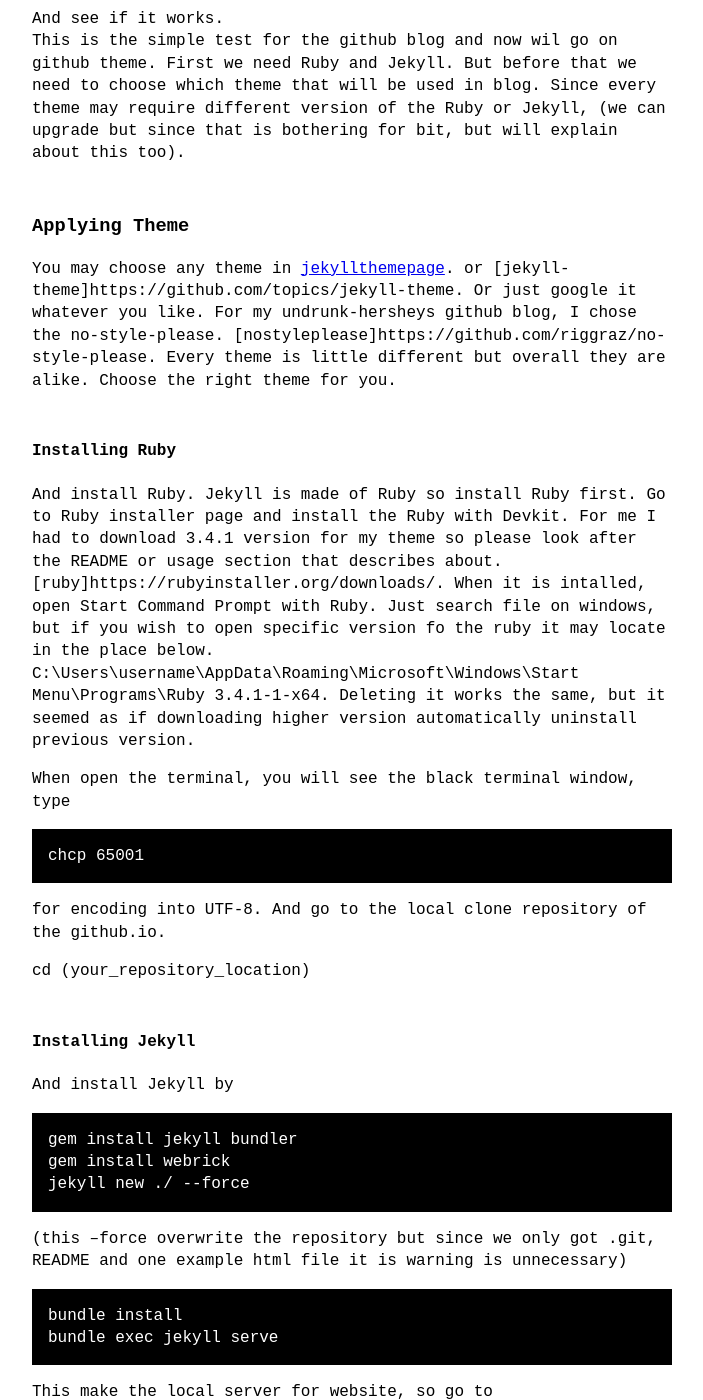
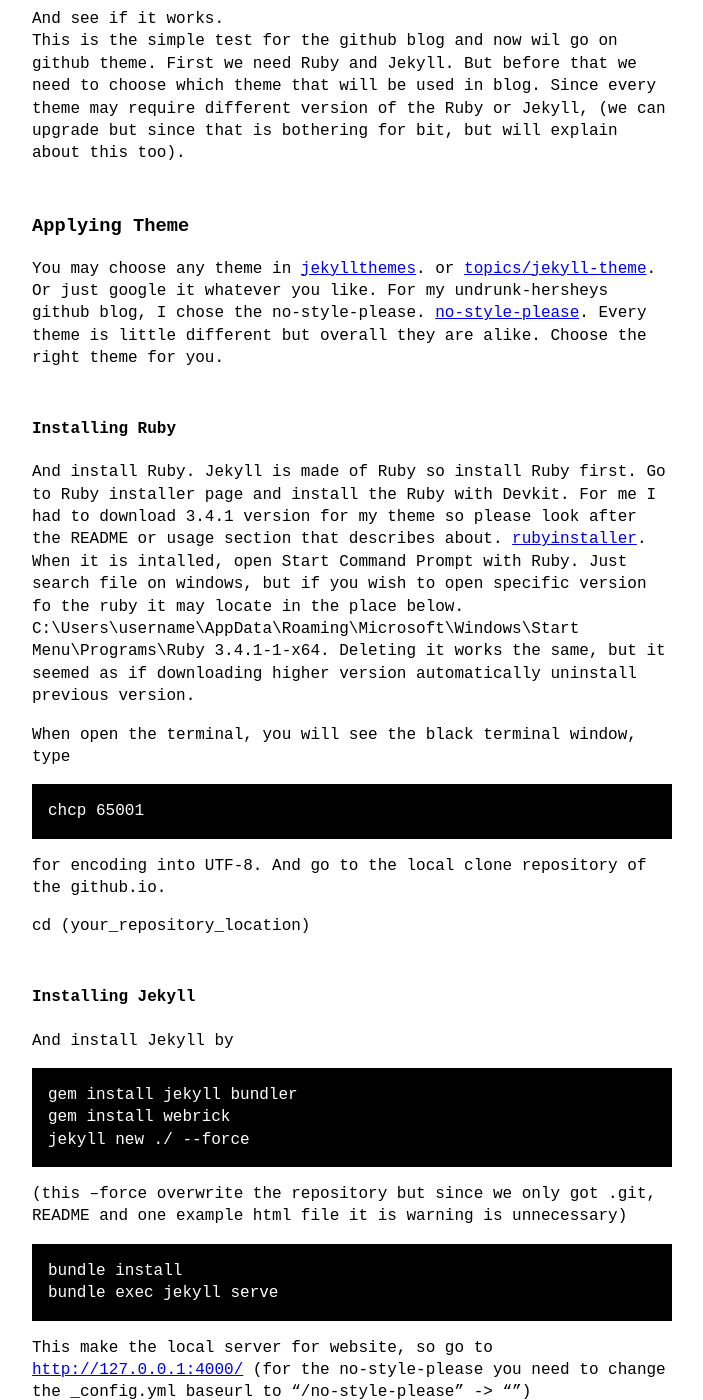
Before and after one commit to undrunk-hersheys/undrunk-hersheys.github.io, a Jekyll site: the page built from _posts/2025-01-10/2025-01-10-how_to_make_github_blog.md, in a window 1280 px wide and 1400 px high, scrolled down 1925 px. Shown: the whole window, without its empty margins (288-991 px from the left). Built offline with Jekyll 4.4.1, drawn with Linux system fonts in a browser that asks for light colours; some of the changed text lies outside the part shown.

Commit message:
include url

````diff
--- a/_posts/2025-01-10/2025-01-10-how_to_make_github_blog.md
+++ b/_posts/2025-01-10/2025-01-10-how_to_make_github_blog.md
@@ -51,10 +51,10 @@
 This is the simple test for the github blog and now wil go on github theme. First we need Ruby and Jekyll. But before that we need to choose which theme that will be used in blog. Since every theme may require different version of the Ruby or Jekyll, (we can upgrade but since that is bothering for bit, but will explain about this too).
 
 ### Applying Theme
-You may choose any theme in [jekyllthemepage](http://jekyllthemes.org/). or [jekyll-theme]https://github.com/topics/jekyll-theme. Or just google it whatever you like. For my undrunk-hersheys github blog, I chose the no-style-please. [nostyleplease]https://github.com/riggraz/no-style-please. Every theme is little different but overall they are alike. Choose the right theme for you.
+You may choose any theme in [jekyllthemes](http://jekyllthemes.org/). or [topics/jekyll-theme](https://github.com/topics/jekyll-theme). Or just google it whatever you like. For my undrunk-hersheys github blog, I chose the no-style-please. [no-style-please](https://github.com/riggraz/no-style-please). Every theme is little different but overall they are alike. Choose the right theme for you.
 
 #### Installing Ruby
-And install Ruby. Jekyll is made of Ruby so install Ruby first. Go to Ruby installer page and install the Ruby with Devkit. For me I had to download 3.4.1 version for my theme so please look after the README or usage section that describes about. [ruby]https://rubyinstaller.org/downloads/. When it is intalled, open Start Command Prompt with Ruby. Just search file on windows, but if you wish to open specific version fo the ruby it may locate in the place below.  C:\Users\username\AppData\Roaming\Microsoft\Windows\Start Menu\Programs\Ruby 3.4.1-1-x64. Deleting it works the same, but it seemed as if downloading higher version automatically uninstall previous version.
+And install Ruby. Jekyll is made of Ruby so install Ruby first. Go to Ruby installer page and install the Ruby with Devkit. For me I had to download 3.4.1 version for my theme so please look after the README or usage section that describes about. [rubyinstaller](https://rubyinstaller.org/downloads/). When it is intalled, open Start Command Prompt with Ruby. Just search file on windows, but if you wish to open specific version fo the ruby it may locate in the place below.  C:\Users\username\AppData\Roaming\Microsoft\Windows\Start Menu\Programs\Ruby 3.4.1-1-x64. Deleting it works the same, but it seemed as if downloading higher version automatically uninstall previous version.
 
 When open the terminal, you will see the black terminal window, type
 ```
@@ -78,7 +78,7 @@
 bundle install
 bundle exec jekyll serve
 ```
-This make the local server for website, so go to http://127.0.0.1:4000/ (for the no-style-please you need to change the _config.yml baseurl to "/no-style-please" -> "")
+This make the local server for website, so go to [http://127.0.0.1:4000/](http://127.0.0.1:4000/) (for the no-style-please you need to change the _config.yml baseurl to "/no-style-please" -> "")
 If the page look same of .html, it has worked successfully.
 
 Some error may occur in here
@@ -116,7 +116,7 @@
 bundle install
 bundle exec jekyll serve
 ```
-If http://127.0.0.1:4000/ works coreectly as the Demo page, then it has worked successfully.
+If [http://127.0.0.1:4000/](http://127.0.0.1:4000/) works coreectly as the Demo page, then it has worked successfully.
 
 ```
 git add .
@@ -166,4 +166,4 @@
 
 ![Favicon eg](https://raw.githubusercontent.com/undrunk-hersheys/undrunk-hersheys.github.io/main/_posts/2025-01-10/favicon_eg.png){:.ioda}
 
-For the favicon, you can make one for your own in [favicon]https://favicon.io/. For this blog i have used 16x16 size. Applying method may differ from the theme.
+For the favicon, you can make one for your own in [favicon](https://favicon.io/). For this blog i have used 16x16 size. Applying method may differ from the theme.
````
Also changed, not shown: other parts of _posts/2025-01-10/2025-01-10-how_to_make_github_blog.md (+1 -1 lines).
